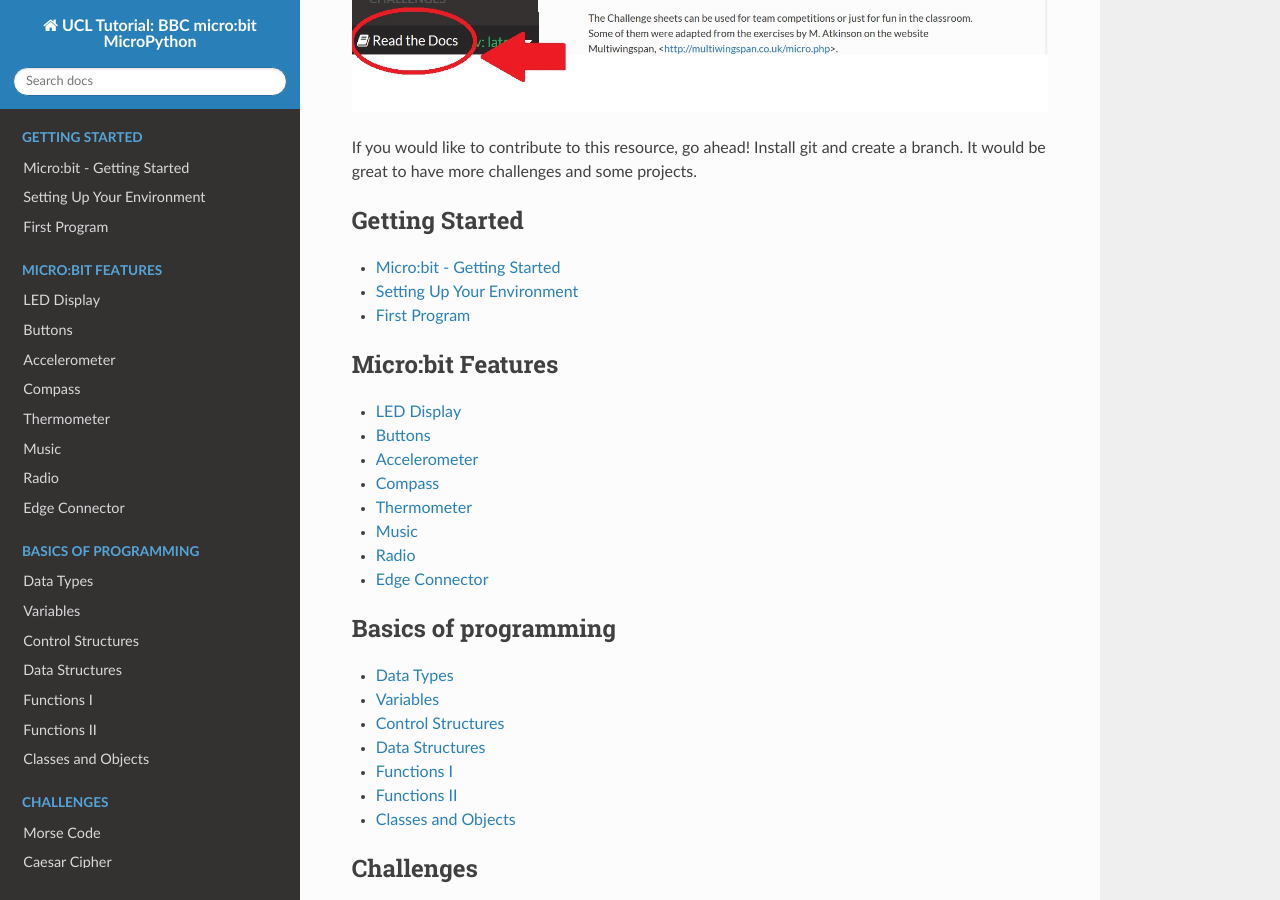
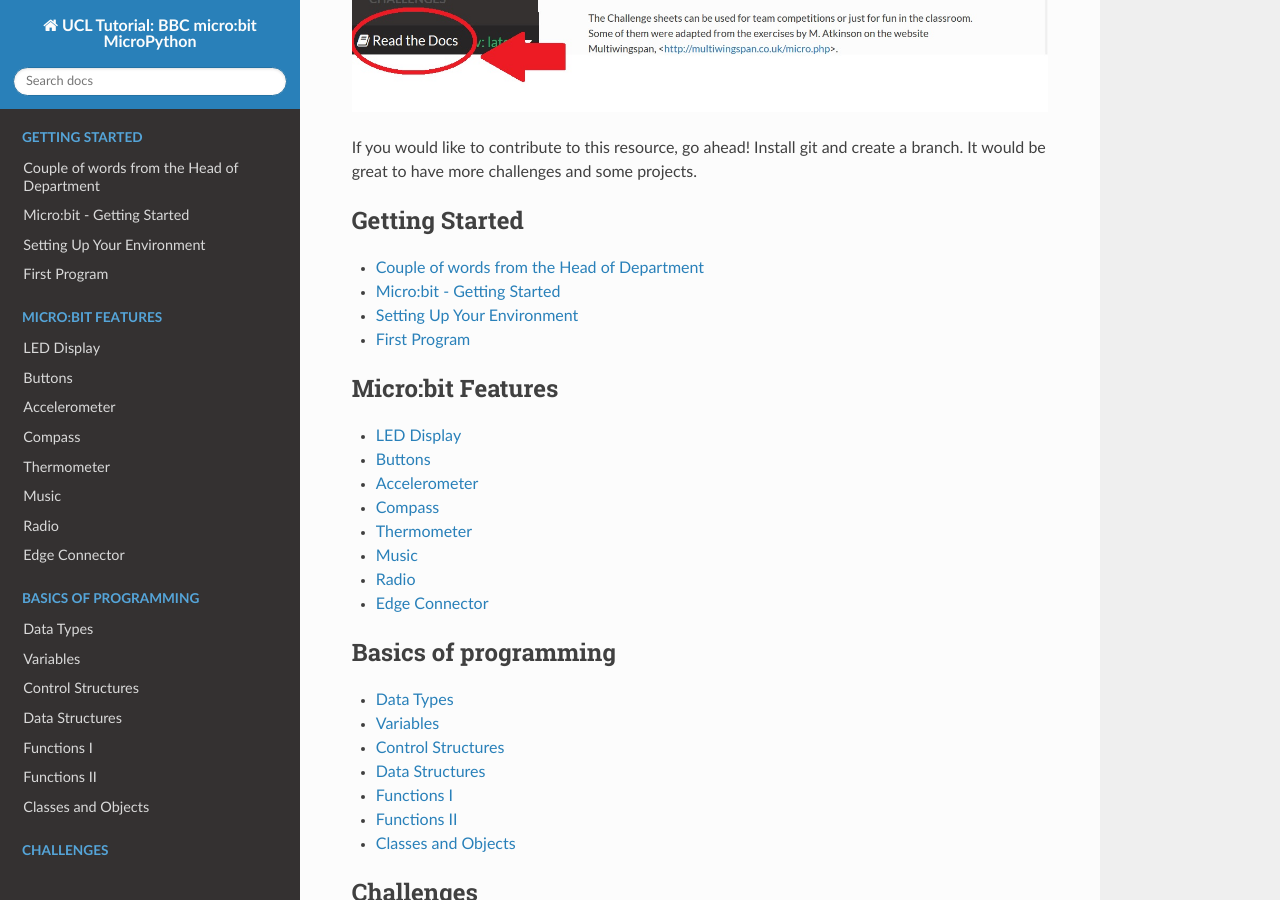
Before and after one commit to rharbird/microbit-challenges, a Sphinx documentation site: the page built from docs/source/index.rst, in a window 1280 px wide and 900 px high, scrolled down 1064 px. Built offline with Sphinx 7.4.7 and the Read the Docs theme 2.0.0, drawn with Linux system fonts in a browser that asks for light colours; part of the change alters nothing that is shown.

```diff
--- a/docs/source/index.rst
+++ b/docs/source/index.rst
@@ -32,6 +32,7 @@ If you would like to contribute to this resource, go ahead! Install git and crea
    :maxdepth: 1
    :caption: Getting Started
 
+   introduction/letter.rst
    introduction/getting_started.rst
    introduction/environment.rst
    introduction/first_program.rst
```
